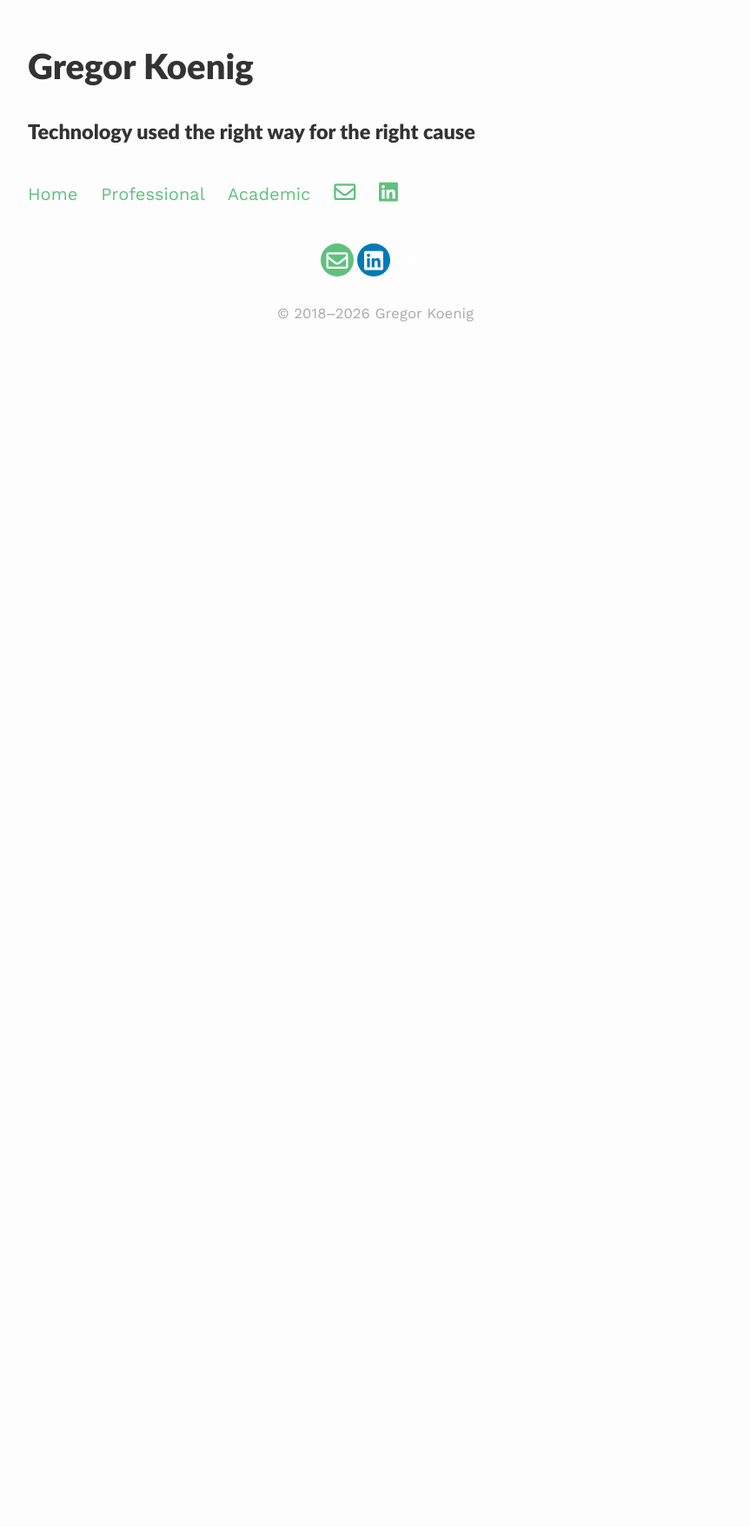
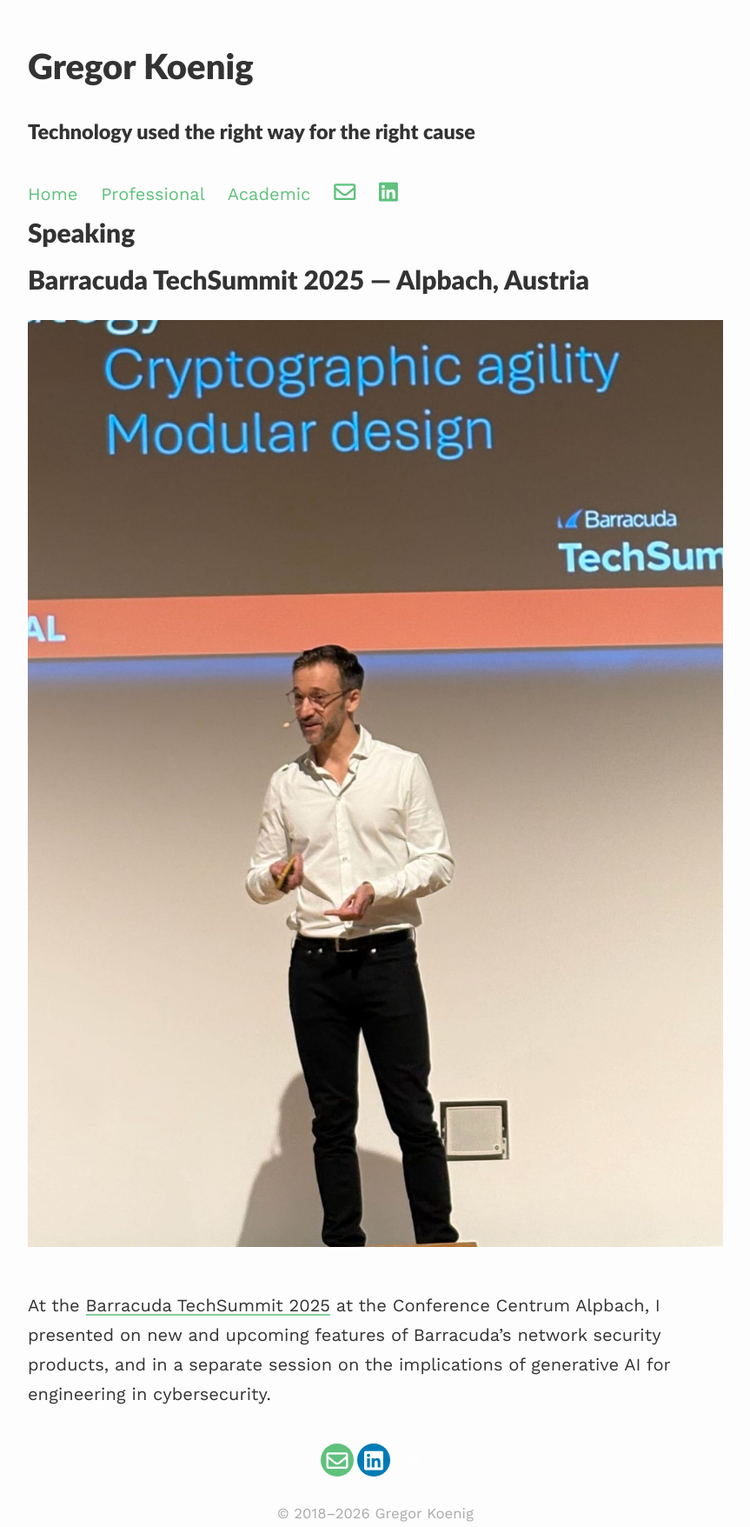
Before and after one commit to gregorkoenig/gregorkoenig.github.io, a Jekyll site: the page built from _pages/professional.md, in a window 1280 px wide. Shown: the whole page at 87% size, without its empty margins (208-1071 px from the left). Built offline with Jekyll 4.4.1, drawn with Linux system fonts in a browser that asks for light colours; nearby versions of some CDN libraries; before the commit the page ends 980 px from its top, so only the background shows below that.

Commit message:
Add speaking section to professional page with TechSummit 2025 photo
Co-Authored-By: Claude Sonnet 4.6 <noreply@anthropic.com>

```diff
--- a/_pages/professional.md
+++ b/_pages/professional.md
@@ -4,3 +4,11 @@ layout: default
 permalink: /professional/
 published: true
 ---
+
+# Speaking
+
+## Barracuda TechSummit 2025 — Alpbach, Austria
+
+<img src="/assets/images/barracuda-techsummit-2025.jpeg" alt="Gregor Koenig speaking at Barracuda TechSummit 2025" style="max-width:100%; margin-bottom:1em;">
+
+At the [Barracuda TechSummit 2025](https://www.linkedin.com/posts/gregorkoenig_barracudatechsummit-barracuda-cgf-share-7374425324274483200-Ydbg){:target="_blank"} at the Conference Centrum Alpbach, I presented on new and upcoming features of Barracuda's network security products, and in a separate session on the implications of generative AI for engineering in cybersecurity.
```
Also changed, not shown: assets/images/barracuda-techsummit-2025.jpeg (added).
